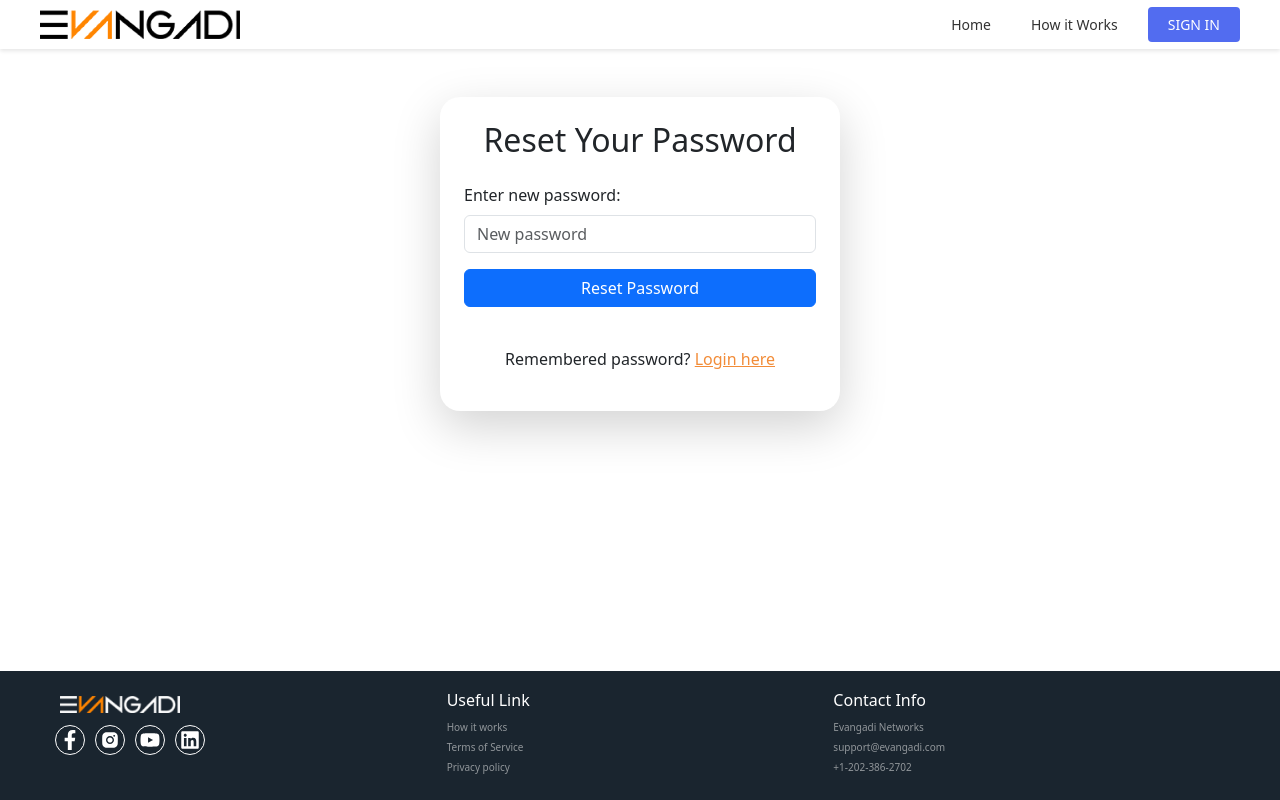
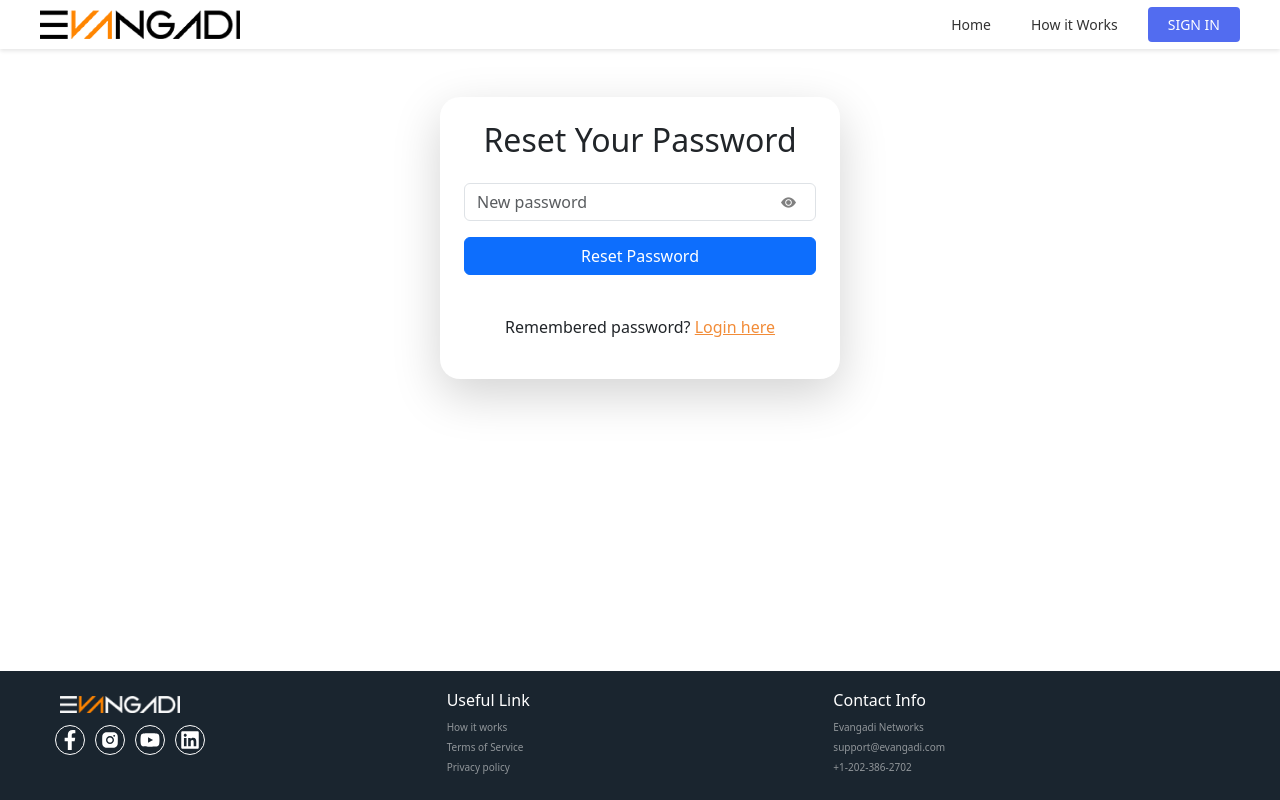
Before and after one commit to dee325-shio-it/EVANGADI_FORUM, a React (Vite) app in the folder Client/evangadi_forum/: page /reset-password/1 in a window 1280 px wide. Built offline with nearby package versions, Linux system fonts and the light colour scheme.

Commit message:
update on nodemailer for password reset and password visibility icon

```diff
--- a/Client/evangadi_forum/package.json
+++ b/Client/evangadi_forum/package.json
@@ -12,6 +12,7 @@
   "dependencies": {
     "axios": "^1.9.0",
     "bootstrap": "^5.3.6",
+    "bootstrap-icons": "^1.13.1",
     "date-fns": "^4.1.0",
     "jwt-decode": "^4.0.0",
     "react": "^19.1.0",
--- a/Client/evangadi_forum/src/App.jsx
+++ b/Client/evangadi_forum/src/App.jsx
@@ -10,6 +10,7 @@ import ProtectedRoute from "./components/ProtectedRoute";
 import ForgotPassword from "./pages/Forgotpassword";
 import ResetPassword from "./pages/ResetPassword";
 import About from "./pages/About";
+
 
 function App() {
   return (
--- a/Client/evangadi_forum/src/components/SignIn.jsx
+++ b/Client/evangadi_forum/src/components/SignIn.jsx
@@ -1,13 +1,13 @@
 import { useState } from "react";
-import { useNavigate, NavLink, Link } from "react-router-dom";
+import { useNavigate, NavLink } from "react-router-dom";
 import { useAuth } from "../utils/auth";
 import { baseURL } from "../utils/api";
-// import "./SignIn.css";
 
 const SignIn = () => {
   const [formData, setFormData] = useState({ email: "", password: "" });
   const [error, setError] = useState("");
   const [isLoading, setIsLoading] = useState(false);
+  const [showPassword, setShowPassword] = useState(false); // New state for password visibility
   const navigate = useNavigate();
   const { login } = useAuth();
 
@@ -17,6 +17,10 @@ const SignIn = () => {
       ...prev,
       [name]: value,
     }));
+  };
+
+  const togglePasswordVisibility = () => {
+    setShowPassword(!showPassword);
   };
 
   const handleSubmit = async (e) => {
@@ -30,9 +34,7 @@ const SignIn = () => {
         throw new Error("No token received");
       }
 
-      // Call login and wait for it to complete
       await login(response.data.token);
-
       navigate("/", { replace: true });
     } catch (err) {
       console.error("Login error:", err);
@@ -59,8 +61,7 @@ const SignIn = () => {
       </div>
 
       <form onSubmit={handleSubmit}>
-        <div className="mb-3 position-relative">
-          <div className="input-group">
+        <div className="mb-3">
           <input
             type="email"
             className="form-control form-input"
@@ -72,11 +73,11 @@ const SignIn = () => {
             required
           />
         </div>
-        </div>
 
-        <div className="mb-3">
+        <div className="mb-3 position-relative">
+          <div className="input-group">
             <input
-            type="password"
+              type={showPassword ? "text" : "password"}
               className="form-control form-input"
               id="password"
               name="password"
@@ -85,6 +86,30 @@ const SignIn = () => {
               placeholder="Password"
               required
             />
+            <button
+              type="button"
+              className="btn btn-outline-secondary"
+              onClick={togglePasswordVisibility}
+              style={{
+                position: "absolute",
+                color: "gray",
+                right: "2px",
+                fontSize: "15px",
+                top: "50%",
+                transform: "translateY(-50%)",
+                background: "transparent",
+                border: "none",
+                cursor: "pointer",
+                zIndex: 5,
+              }}
+            >
+              {showPassword ? (
+                <i className="bi bi-eye-slash-fill"></i>
+              ) : (
+                <i className="bi bi-eye-fill"></i>
+              )}
+            </button>
+          </div>
         </div>
 
         {error && <div className="alert alert-danger">{error}</div>}
@@ -119,30 +144,6 @@ const SignIn = () => {
           )}
         </button>
       </form>
-
-      {/* <div className="info-box mt-5 text-center">
-        <Link className="about-label" to="/about">
-          About
-        </Link>
-        <h2 className="evangadi-title">Evangadi Networks</h2>
-        <p className="info-text">
-          No matter what stage of life you are in, whether you're just starting
-          elementary school or being promoted to CEO of a Fortune 500 company,
-          you have much to offer to those who are trying to follow in your
-          footsteps.
-        </p>
-        <p className="info-text">
-          Whether you are willing to share your knowledge or you are just
-          looking to meet mentors of your own, please start by joining the
-          network here.
-        </p>
-        <Link
-          className="how-it-works-btn btn btn-outline-primary mt-2"
-          to="/about"
-        >
-          HOW IT WORKS
-        </Link>
-      </div> */}
     </div>
   );
 };
--- a/Client/evangadi_forum/src/components/SignUp.jsx
+++ b/Client/evangadi_forum/src/components/SignUp.jsx
@@ -1,5 +1,5 @@
 import { useState } from "react";
-import { useNavigate, NavLink, Link } from "react-router-dom";
+import { useNavigate, NavLink } from "react-router-dom";
 import { baseURL } from "../utils/api";
 
 const SignUp = () => {
@@ -11,10 +11,15 @@ const SignUp = () => {
     password: "",
   });
   const [error, setError] = useState("");
+  const [showPassword, setShowPassword] = useState(false); // New state for password visibility
   const navigate = useNavigate();
 
   const handleChange = (e) => {
     setFormData({ ...formData, [e.target.name]: e.target.value });
+  };
+
+  const togglePasswordVisibility = () => {
+    setShowPassword(!showPassword);
   };
 
   const handleSubmit = async (e) => {
@@ -118,17 +123,40 @@ const SignUp = () => {
           />
         </div>
 
-        {/* Password Field */}
-        <div className="mb-4">
+        {/* Password Field with Toggle */}
+        <div className="mb-4 position-relative">
           <input
-            type="password"
-            className="form-control form-input"
+            type={showPassword ? "text" : "password"}
+            className="form-control form-input pe-5"
             placeholder="Password"
             name="password"
             value={formData.password}
             onChange={handleChange}
             required
           />
+          <button
+            type="button"
+            className="btn btn-outline-secondary"
+            onClick={togglePasswordVisibility}
+            style={{
+              position: "absolute",
+              color: "gray",
+              right: "2px",
+              fontSize: "15px",
+              top: "50%",
+              transform: "translateY(-50%)",
+              background: "transparent",
+              border: "none",
+              cursor: "pointer",
+              zIndex: 5,
+            }}
+          >
+            {showPassword ? (
+              <i className="bi bi-eye-slash-fill"></i>
+            ) : (
+              <i className="bi bi-eye-fill"></i>
+            )}
+          </button>
         </div>
 
         {/* Terms Text */}
@@ -155,8 +183,6 @@ const SignUp = () => {
           </NavLink>
         </div>
       </form>
-
-      {/* Info Box */}
     </div>
   );
 };
--- a/Client/evangadi_forum/src/pages/AuthPage.jsx
+++ b/Client/evangadi_forum/src/pages/AuthPage.jsx
@@ -2,7 +2,7 @@ import { useState, useEffect } from "react";
 import { NavLink, useSearchParams } from "react-router-dom";
 import SignUp from "../components/SignUp";
 import SignIn from "../components/SignIn";
-
+import "bootstrap-icons/font/bootstrap-icons.css";
 const AuthPage = () => {
   const [searchParams] = useSearchParams();
   const [showSignUp, setShowSignUp] = useState(false);
--- a/Client/evangadi_forum/src/pages/ResetPassword.jsx
+++ b/Client/evangadi_forum/src/pages/ResetPassword.jsx
@@ -9,6 +9,11 @@ const ResetPassword = () => {
 
   const [newPassword, setNewPassword] = useState("");
   const [status, setStatus] = useState({ type: "", message: "" });
+  const [showPassword, setShowPassword] = useState(false);
+
+  const togglePasswordVisibility = () => {
+    setShowPassword(!showPassword);
+  };
 
   const handleSubmit = async (e) => {
     e.preventDefault();
@@ -38,20 +43,43 @@ const ResetPassword = () => {
       >
         <h2 className="mb-4 text-center">Reset Your Password</h2>
         <form onSubmit={handleSubmit}>
-          <div className="mb-3">
-            <label htmlFor="newPassword" className="form-label">
+          <div className="mb-3 position-relative">
+            {/* <label htmlFor="newPassword" className="form-label">
               Enter new password:
-            </label>
+            </label> */}
             <input
               id="newPassword"
-              type="password"
+              type={showPassword ? "text" : "password"}
               required
               minLength={8}
-              className="form-control"
+              className="form-control pe-5" // Added right padding
               placeholder="New password"
               value={newPassword}
               onChange={(e) => setNewPassword(e.target.value)}
             />
+            <button
+              type="button"
+              className="btn btn-link position-absolute end-0 top-50 translate-middle-y me-2"
+              onClick={togglePasswordVisibility}
+              style={{
+                position: "absolute !important",
+                color: "gray",
+                right: "2px",
+                fontSize: "15px",
+                top: "50%",
+                transform: "translateY(-50%) !important",
+                background: "transparent",
+                border: "none",
+                cursor: "pointer",
+                zIndex: 5,
+              }}
+            >
+              {showPassword ? (
+                <i className="bi bi-eye-slash-fill"></i>
+              ) : (
+                <i className="bi bi-eye-fill"></i>
+              )}
+            </button>
           </div>
           <button type="submit" className="btn btn-primary w-100 mb-3">
             Reset Password
```
Lines whose indentation alone changed are shown as unchanged.
